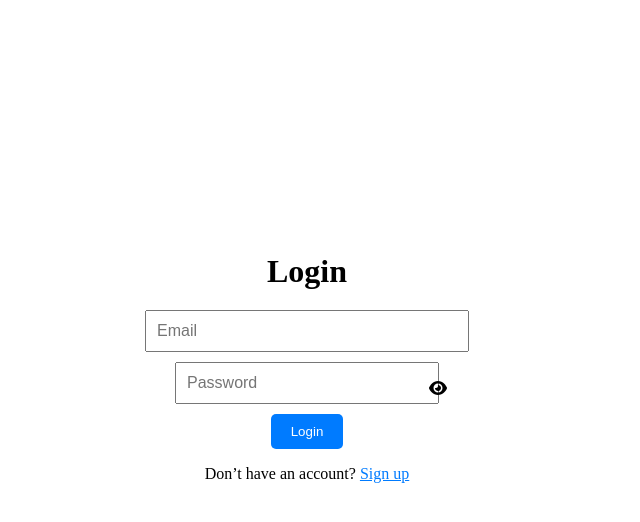
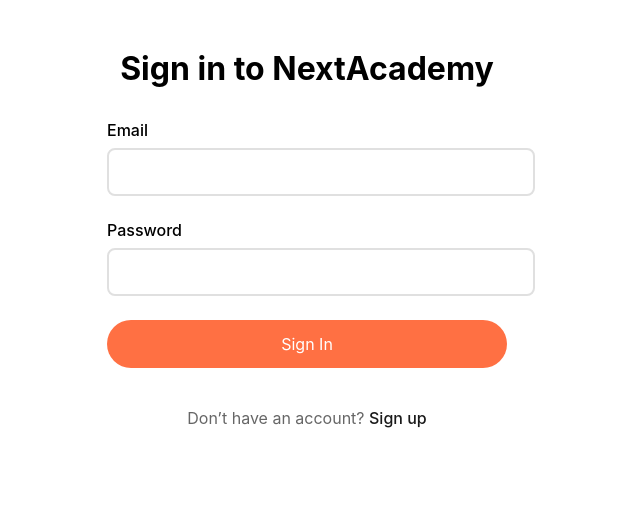
Before and after one commit to anuzsubedi/elearning-frontend, a React (Vite) app: page /login in a window 1280 px wide. Shown: the top 522 px of the page, without its empty margins (333-973 px from the left). Built offline with nearby package versions, Linux system fonts and the light colour scheme.

Commit message:
Add global styles and update landing, login, and signup pages for improved UI

```diff
--- /dev/null
+++ b/src/global.css
@@ -0,0 +1,3 @@
+* {
+    font-family: -apple-system, BlinkMacSystemFont, "Segoe UI", Roboto, sans-serif;
+}
--- a/src/main.jsx
+++ b/src/main.jsx
@@ -2,6 +2,7 @@ import React from "react";
 import ReactDOM from "react-dom/client";
 import { BrowserRouter } from "react-router-dom";
 import App from "./App";
+import "./global.css";
 
 ReactDOM.createRoot(document.getElementById("root")).render(
   <React.StrictMode>
--- a/src/pages/Landing/Landing.jsx
+++ b/src/pages/Landing/Landing.jsx
@@ -7,7 +7,7 @@ const Landing = () => {
 
   return (
     <div className={styles.container}>
-      <h1>This is a placeholder</h1>
+      <h1>Welcome to Next Academy</h1>
       <button className={styles.button} onClick={() => navigate("/login")}>
         Login
       </button>
--- a/src/pages/Landing/Landing.module.css
+++ b/src/pages/Landing/Landing.module.css
@@ -1,29 +1,30 @@
 .container {
     display: flex;
+    justify-content: center;
+    align-items: center;
     flex-direction: column;
-    align-items: center;
-    justify-content: center;
     height: 100vh;
     text-align: center;
-    background-color: #f5f5f5;
+    background-color: #f8f8f8;
 }
 
 h1 {
-    margin-bottom: 20px;
     font-size: 2rem;
+    font-weight: bold;
+    margin-bottom: 2rem;
 }
 
 .button {
-    padding: 10px 20px;
-    font-size: 16px;
-    color: #fff;
-    background-color: #007bff;
+    padding: 14px 28px;
+    background-color: #ff7043;
+    color: white;
     border: none;
-    border-radius: 5px;
+    border-radius: 999px;
+    font-size: 1rem;
     cursor: pointer;
-    transition: background-color 0.3s ease;
+    transition: background-color 0.2s;
 }
 
 .button:hover {
-    background-color: #0056b3;
+    background-color: #f16a3f;
 }
--- a/src/pages/Login/Login.jsx
+++ b/src/pages/Login/Login.jsx
@@ -1,35 +1,34 @@
-import React, { useState } from "react";
+import React from "react";
 import { useNavigate } from "react-router-dom";
 import styles from "./Login.module.css";
-import { FontAwesomeIcon } from "@fortawesome/react-fontawesome";
-import { faEye, faEyeSlash } from "@fortawesome/free-solid-svg-icons";
 
 const Login = () => {
   const navigate = useNavigate();
-  const [passwordVisible, setPasswordVisible] = useState(false);
 
   return (
     <div className={styles.container}>
-      <h1>Login</h1>
+      <h1>Sign in to NextAcademy</h1>
       <form className={styles.form}>
-        <input type="email" placeholder="Email" className={styles.input} />
-        <div className={styles.passwordContainer}>
+        <div className={styles.formGroup}>
+          <label htmlFor="email">Email</label>
+          <input type="text" id="email" className={styles.input} required />
+        </div>
+        <div className={styles.formGroup}>
+          <label htmlFor="password">Password</label>
           <input
-            type={passwordVisible ? "text" : "password"}
-            placeholder="Password"
+            type="password"
+            id="password"
             className={styles.input}
-          />
-          <FontAwesomeIcon
-            icon={passwordVisible ? faEyeSlash : faEye}
-            className={styles.icon}
-            onClick={() => setPasswordVisible(!passwordVisible)}
+            required
           />
         </div>
-        <button className={styles.button}>Login</button>
+        <button type="submit" className={styles.signInBtn}>
+          Sign In
+        </button>
       </form>
-      <p>
+      <p className={styles.signupText}>
         Don’t have an account?{" "}
-        <span onClick={() => navigate("/signup")} className={styles.link}>
+        <span onClick={() => navigate("/signup")} className={styles.signupLink}>
           Sign up
         </span>
       </p>
--- a/src/pages/Login/Login.module.css
+++ b/src/pages/Login/Login.module.css
@@ -1,47 +1,68 @@
 .container {
-    text-align: center;
-    margin-top: 20%;
+    width: 100%;
+    max-width: 400px;
+    margin: auto;
+    padding: 20px;
 }
 
-.form {
-    display: flex;
-    flex-direction: column;
-    align-items: center;
+h1 {
+    font-size: 2rem;
+    font-weight: bold;
+    margin-bottom: 2rem;
+    text-align: center;
+}
+
+.formGroup {
+    margin-bottom: 1.5rem;
+}
+
+label {
+    display: block;
+    margin-bottom: 0.5rem;
+    font-weight: 500;
 }
 
 .input {
-    width: 80%;
-    max-width: 300px;
-    margin-bottom: 10px;
-    padding: 10px;
-    font-size: 16px;
+    width: 100%;
+    padding: 12px;
+    border: 2px solid #e0e0e0;
+    border-radius: 8px;
+    font-size: 1rem;
 }
 
-.passwordContainer {
-    position: relative;
-    width: 80%;
-    max-width: 300px;
+.input:focus {
+    outline: none;
+    border-color: #fd856c;
 }
 
-.icon {
-    position: absolute;
-    top: 50%;
-    right: 10px;
-    transform: translateY(-50%);
+.signInBtn {
+    width: 100%;
+    padding: 14px;
+    background-color: #ff7043;
+    color: white;
+    border: none;
+    border-radius: 999px;
+    font-size: 1rem;
+    cursor: pointer;
+    margin-bottom: 1.5rem;
+    transition: background-color 0.2s;
+}
+
+.signInBtn:hover {
+    background-color: #f16a3f;
+}
+
+.signupText {
+    text-align: center;
+    color: #666;
+}
+
+.signupLink {
+    color: #1a1a1a;
+    font-weight: 500;
     cursor: pointer;
 }
 
-.button {
-    padding: 10px 20px;
-    background-color: #007bff;
-    color: white;
-    border: none;
-    cursor: pointer;
-    border-radius: 5px;
+.signupLink:hover {
+    color: #ff7043;
 }
-
-.link {
-    color: #007bff;
-    cursor: pointer;
-    text-decoration: underline;
-}
--- a/src/pages/Signup/Signup.jsx
+++ b/src/pages/Signup/Signup.jsx
@@ -1,20 +1,41 @@
 import React from "react";
+import { useNavigate } from "react-router-dom";
 import styles from "./Signup.module.css";
 
 const Signup = () => {
+  const navigate = useNavigate();
+
   return (
     <div className={styles.container}>
-      <h1>Signup</h1>
+      <h1>Sign up to NextAcademy</h1>
       <form className={styles.form}>
-        <input type="text" placeholder="Full Name" className={styles.input} />
-        <input type="email" placeholder="Email" className={styles.input} />
-        <input
-          type="password"
-          placeholder="Password"
-          className={styles.input}
-        />
-        <button className={styles.button}>Sign Up</button>
+        <div className={styles.formGroup}>
+          <label htmlFor="name">Full Name</label>
+          <input type="text" id="name" className={styles.input} required />
+        </div>
+        <div className={styles.formGroup}>
+          <label htmlFor="email">Email</label>
+          <input type="email" id="email" className={styles.input} required />
+        </div>
+        <div className={styles.formGroup}>
+          <label htmlFor="password">Password</label>
+          <input
+            type="password"
+            id="password"
+            className={styles.input}
+            required
+          />
+        </div>
+        <button type="submit" className={styles.createAccountBtn}>
+          Create Account
+        </button>
       </form>
+      <p className={styles.signinText}>
+        Already have an account?{" "}
+        <span onClick={() => navigate("/login")} className={styles.signinLink}>
+          Sign In
+        </span>
+      </p>
     </div>
   );
 };
--- a/src/pages/Signup/Signup.module.css
+++ b/src/pages/Signup/Signup.module.css
@@ -1,27 +1,68 @@
 .container {
-    text-align: center;
-    margin-top: 20%;
+    width: 100%;
+    max-width: 400px;
+    margin: auto;
+    padding: 20px;
 }
 
-.form {
-    display: flex;
-    flex-direction: column;
-    align-items: center;
+h1 {
+    font-size: 2rem;
+    font-weight: bold;
+    margin-bottom: 2rem;
+    text-align: center;
+}
+
+.formGroup {
+    margin-bottom: 1.5rem;
+}
+
+label {
+    display: block;
+    margin-bottom: 0.5rem;
+    font-weight: 500;
 }
 
 .input {
-    width: 80%;
-    max-width: 300px;
-    margin-bottom: 10px;
-    padding: 10px;
-    font-size: 16px;
+    width: 100%;
+    padding: 12px;
+    border: 2px solid #e0e0e0;
+    border-radius: 8px;
+    font-size: 1rem;
 }
 
-.button {
-    padding: 10px 20px;
-    background-color: #28a745;
+.input:focus {
+    outline: none;
+    border-color: #fd856c;
+}
+
+.createAccountBtn {
+    width: 100%;
+    padding: 14px;
+    background-color: #ff7043;
     color: white;
     border: none;
+    border-radius: 999px;
+    font-size: 1rem;
     cursor: pointer;
-    border-radius: 5px;
+    margin-bottom: 1.5rem;
+    transition: background-color 0.2s;
 }
+
+.createAccountBtn:hover {
+    background-color: #f16a3f;
+}
+
+.signinText {
+    text-align: center;
+    color: #666;
+}
+
+.signinLink {
+    color: #1a1a1a;
+    font-weight: 500;
+    cursor: pointer;
+}
+
+.signinLink:hover {
+    color: #ff7043;
+}
```
